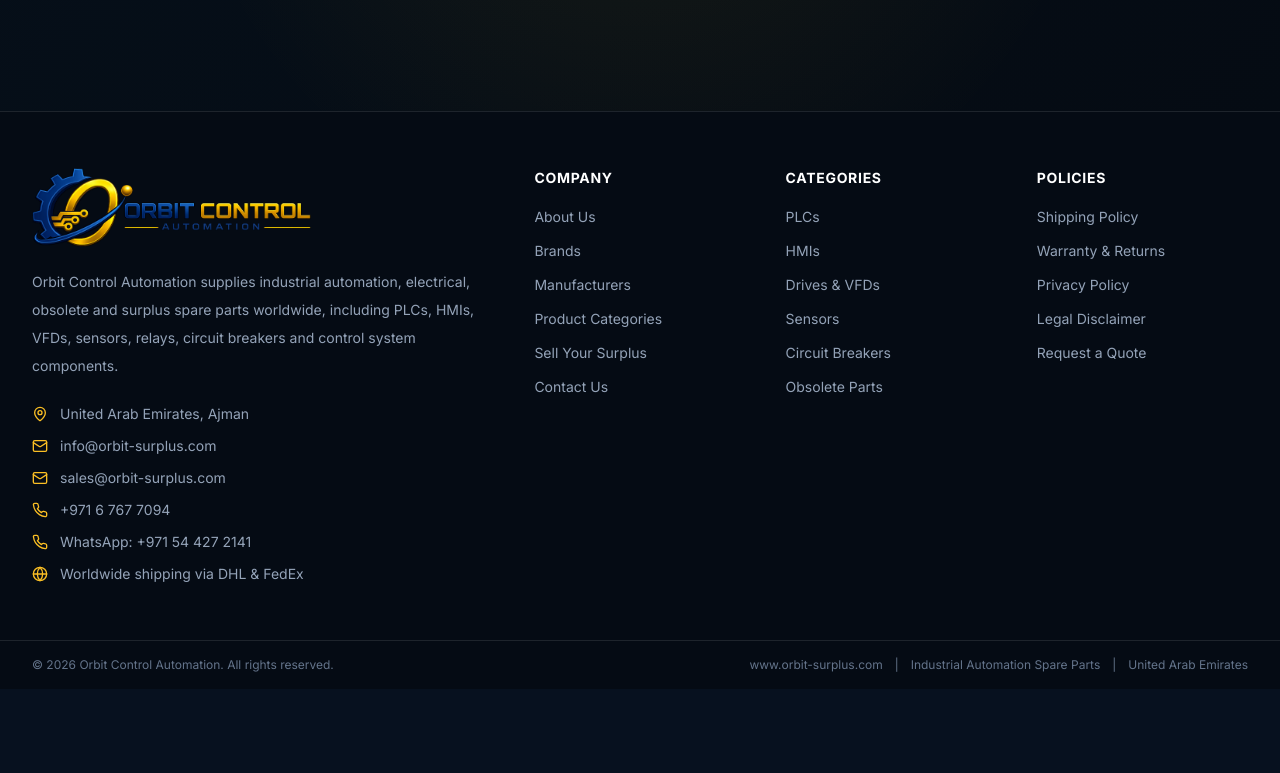
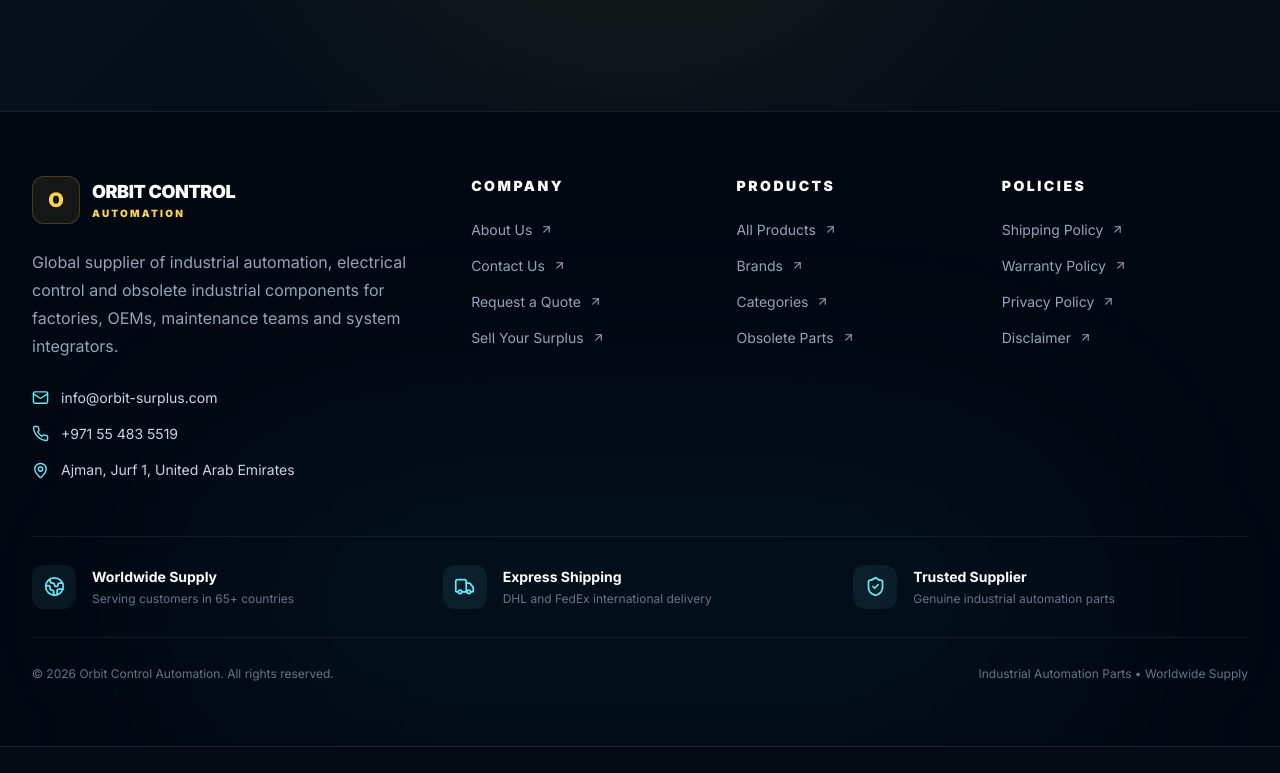
Before and after one commit to orbitcontrol12345-gif/orbit-control-next, a Next.js app: page /design-preview in a window 1280 px wide. Shown: the part 7887-8660 px from the top of the page. Before the commit the page ends 8576 px from the top, so only its background shows below. Built offline with nearby package versions, Linux system fonts and the light colour scheme.

Commit message:
Add FooterV2 component to design preview page

```diff
--- a/app/design-preview/page.tsx
+++ b/app/design-preview/page.tsx
@@ -7,6 +7,7 @@ import StatisticsV2 from '@/components/home/StatisticsV2';
 import IndustriesV2 from '@/components/home/IndustriesV2';
 import GlobalPresenceV2 from '@/components/home/GlobalPresenceV2';
 import CtaSectionV2 from '@/components/home/CtaSectionV2';
+import FooterV2 from '@/components/layout/FooterV2';
 // سيتم إضافتها
 import CategoriesV2 from '@/components/home/CategoriesV2';
 
@@ -33,6 +34,7 @@ export default function DesignPreviewPage() {
     <IndustriesV2 />
     <GlobalPresenceV2 />
     <CtaSectionV2 />
+    <FooterV2 />
      </div>
 </main>
   );
```
